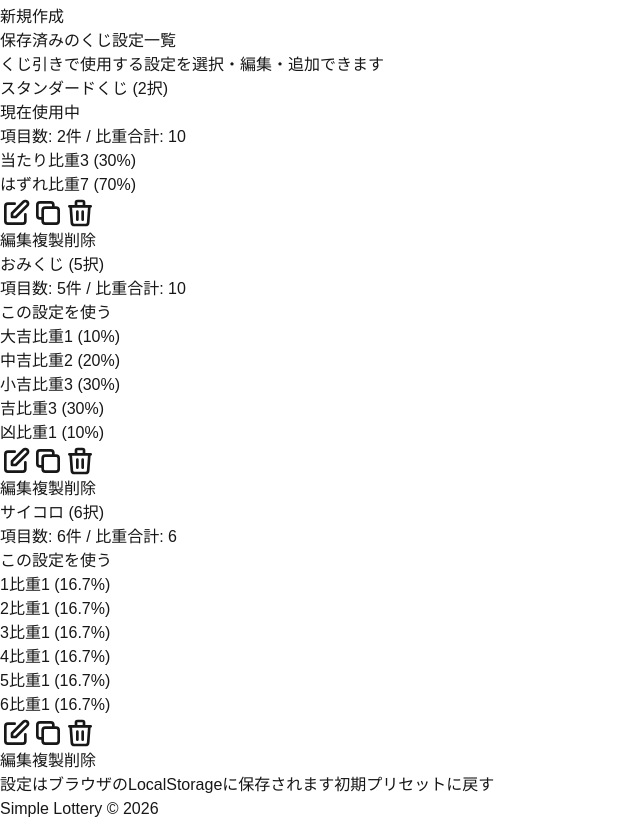
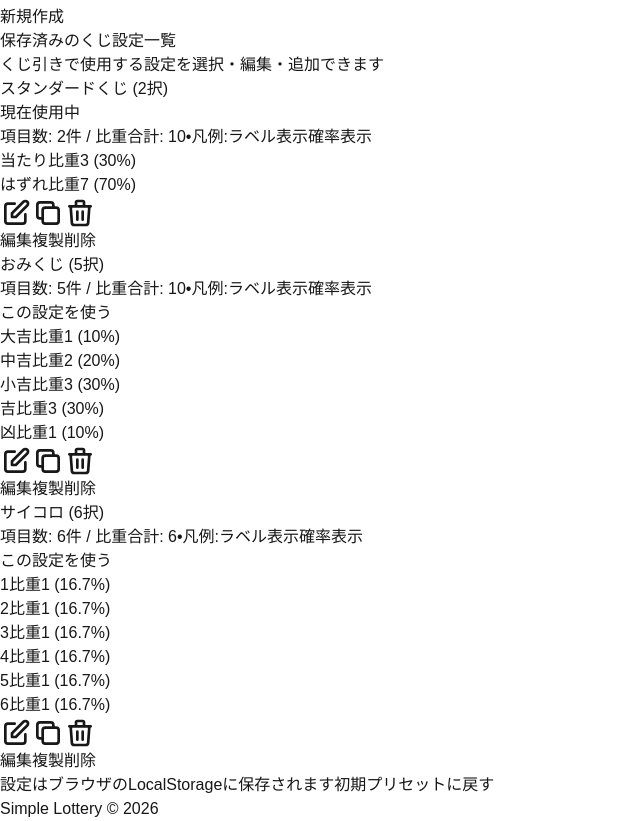
Before and after one commit to takezoux2/simple-lottery, a Next.js app: page /settings in a window 1280 px wide. Shown: the part 1387-2208 px from the top of the page, without its empty margins (0-640 px from the left). Built offline with nearby package versions, Linux system fonts and the light colour scheme.

Commit message:
feat: 設定に「凡例にラベルを表示」「凡例に確率を表示」フラグを追加

```diff
--- a/src/app/settings/page.tsx
+++ b/src/app/settings/page.tsx
@@ -38,6 +38,8 @@ export default function SettingsPage() {
   // フォーム状態
   const [formName, setFormName] = useState("");
   const [formItems, setFormItems] = useState<FormItemState[]>([]);
+  const [formShowLabel, setFormShowLabel] = useState(true);
+  const [formShowProbability, setFormShowProbability] = useState(true);
   const [formError, setFormError] = useState<string | null>(null);
   const [notification, setNotification] = useState<string | null>(null);
   const [activeColorPickerIndex, setActiveColorPickerIndex] = useState<number | null>(null);
@@ -73,6 +75,8 @@ export default function SettingsPage() {
       { id: generateId(), label: "項目1", ratio: 1, color: PRESET_COLORS[0] },
       { id: generateId(), label: "項目2", ratio: 1, color: PRESET_COLORS[1] },
     ]);
+    setFormShowLabel(true);
+    setFormShowProbability(true);
     setFormError(null);
     setViewMode("create");
   };
@@ -89,6 +93,8 @@ export default function SettingsPage() {
         color: item.color || PRESET_COLORS[index % PRESET_COLORS.length],
       })),
     );
+    setFormShowLabel(config.showLabel !== false);
+    setFormShowProbability(config.showProbability !== false);
     setFormError(null);
     setViewMode("edit");
   };
@@ -246,6 +252,8 @@ export default function SettingsPage() {
         id: editingId || undefined,
         name: trimmedName,
         items: cleanItems,
+        showLabel: formShowLabel,
+        showProbability: formShowProbability,
       },
       shouldSetActive,
     );
@@ -369,9 +377,33 @@ export default function SettingsPage() {
                             </span>
                           )}
                         </div>
-                        <p className="text-xs text-slate-400 dark:text-slate-500 mt-1">
-                          項目数: {config.items.length}件 / 比重合計: {totalCfgRatio}
-                        </p>
+                        <div className="flex items-center gap-2 flex-wrap text-xs text-slate-400 dark:text-slate-500 mt-1">
+                          <span>
+                            項目数: {config.items.length}件 / 比重合計: {totalCfgRatio}
+                          </span>
+                          <span>•</span>
+                          <span className="inline-flex items-center gap-1.5">
+                            凡例:
+                            <span
+                              className={`px-1.5 py-0.5 rounded text-[10px] font-medium ${
+                                config.showLabel !== false
+                                  ? "bg-slate-100 dark:bg-slate-800 text-slate-700 dark:text-slate-300"
+                                  : "bg-amber-100 dark:bg-amber-950/80 text-amber-700 dark:text-amber-300"
+                              }`}
+                            >
+                              {config.showLabel !== false ? "ラベル表示" : "ラベル非表示"}
+                            </span>
+                            <span
+                              className={`px-1.5 py-0.5 rounded text-[10px] font-medium ${
+                                config.showProbability !== false
+                                  ? "bg-slate-100 dark:bg-slate-800 text-slate-700 dark:text-slate-300"
+                                  : "bg-amber-100 dark:bg-amber-950/80 text-amber-700 dark:text-amber-300"
+                              }`}
+                            >
+                              {config.showProbability !== false ? "確率表示" : "確率非表示"}
+                            </span>
+                          </span>
+                        </div>
                       </div>
 
                       {/* Top Action */}
@@ -566,6 +598,37 @@ export default function SettingsPage() {
                   placeholder="例: ランチ決めくじ、3択ルーレット"
                   className="w-full px-3.5 py-2.5 rounded-xl border border-slate-200 dark:border-slate-700 bg-slate-50 dark:bg-slate-800/50 text-sm focus:outline-none focus:ring-2 focus:ring-indigo-500"
                 />
+              </div>
+
+              {/* Display Options Section */}
+              <div className="p-4 rounded-xl bg-slate-50 dark:bg-slate-800/40 border border-slate-200 dark:border-slate-800 flex flex-col gap-3">
+                <div className="text-xs font-semibold text-slate-700 dark:text-slate-300">
+                  くじ引き画面の凡例表示設定
+                </div>
+                <div className="flex flex-col sm:flex-row gap-4 sm:gap-6">
+                  <label className="flex items-center gap-2.5 cursor-pointer select-none">
+                    <input
+                      type="checkbox"
+                      checked={formShowLabel}
+                      onChange={(e) => setFormShowLabel(e.target.checked)}
+                      className="w-4 h-4 rounded text-indigo-600 focus:ring-indigo-500 border-slate-300 dark:border-slate-600 dark:bg-slate-900 cursor-pointer"
+                    />
+                    <span className="text-xs font-medium text-slate-700 dark:text-slate-300">
+                      凡例にラベルを表示
+                    </span>
+                  </label>
+                  <label className="flex items-center gap-2.5 cursor-pointer select-none">
+                    <input
+                      type="checkbox"
+                      checked={formShowProbability}
+                      onChange={(e) => setFormShowProbability(e.target.checked)}
+                      className="w-4 h-4 rounded text-indigo-600 focus:ring-indigo-500 border-slate-300 dark:border-slate-600 dark:bg-slate-900 cursor-pointer"
+                    />
+                    <span className="text-xs font-medium text-slate-700 dark:text-slate-300">
+                      凡例に確率を表示
+                    </span>
+                  </label>
+                </div>
               </div>
 
               {/* Items Section */}
--- a/src/lib/lottery.ts
+++ b/src/lib/lottery.ts
@@ -9,6 +9,8 @@ export interface LotteryConfig {
   id: string;
   name: string;
   items: LotteryItem[];
+  showLabel?: boolean;
+  showProbability?: boolean;
   createdAt: number;
   updatedAt: number;
 }
@@ -34,6 +36,8 @@ export const DEFAULT_CONFIGS: LotteryConfig[] = [
       { id: "item-1", label: "当たり", ratio: 3, color: "#059669" },
       { id: "item-2", label: "はずれ", ratio: 7, color: "#4b5563" },
     ],
+    showLabel: true,
+    showProbability: true,
     createdAt: 1700000000000,
     updatedAt: 1700000000000,
   },
@@ -47,6 +51,8 @@ export const DEFAULT_CONFIGS: LotteryConfig[] = [
       { id: "item-4", label: "吉", ratio: 3, color: "#059669" },
       { id: "item-5", label: "凶", ratio: 1, color: "#4b5563" },
     ],
+    showLabel: true,
+    showProbability: true,
     createdAt: 1700000000000,
     updatedAt: 1700000000000,
   },
@@ -61,6 +67,8 @@ export const DEFAULT_CONFIGS: LotteryConfig[] = [
       { id: "item-5", label: "5", ratio: 1, color: "#ea580c" },
       { id: "item-6", label: "6", ratio: 1, color: "#e11d48" },
     ],
+    showLabel: true,
+    showProbability: true,
     createdAt: 1700000000000,
     updatedAt: 1700000000000,
   },
--- a/src/lib/storage.ts
+++ b/src/lib/storage.ts
@@ -101,7 +101,13 @@ export function getActiveConfig(): LotteryConfig {
  * 確率設定を新規作成または更新保存します
  */
 export function saveConfig(
-  configData: { id?: string; name: string; items: LotteryItem[] },
+  configData: {
+    id?: string;
+    name: string;
+    items: LotteryItem[];
+    showLabel?: boolean;
+    showProbability?: boolean;
+  },
   setActive = false,
 ): { savedConfig: LotteryConfig; configs: LotteryConfig[] } {
   const configs = getStoredConfigs();
@@ -115,6 +121,8 @@ export function saveConfig(
       id: configData.id,
       name: configData.name.trim() || "無題の設定",
       items: configData.items,
+      showLabel: configData.showLabel !== false,
+      showProbability: configData.showProbability !== false,
       createdAt: configs.find((c) => c.id === configData.id)?.createdAt || now,
       updatedAt: now,
     };
@@ -132,6 +140,8 @@ export function saveConfig(
     id: configData.id || generateId(),
     name: configData.name.trim() || "新規設定",
     items: configData.items,
+    showLabel: configData.showLabel !== false,
+    showProbability: configData.showProbability !== false,
     createdAt: now,
     updatedAt: now,
   };
@@ -162,6 +172,8 @@ export function duplicateConfig(
       ...item,
       id: generateId(),
     })),
+    showLabel: target.showLabel !== false,
+    showProbability: target.showProbability !== false,
     createdAt: now,
     updatedAt: now,
   };
```
Also changed, not shown: src/app/page.tsx (+12 -2 lines), 2 other files (tests, documents, lock files or other folders).
